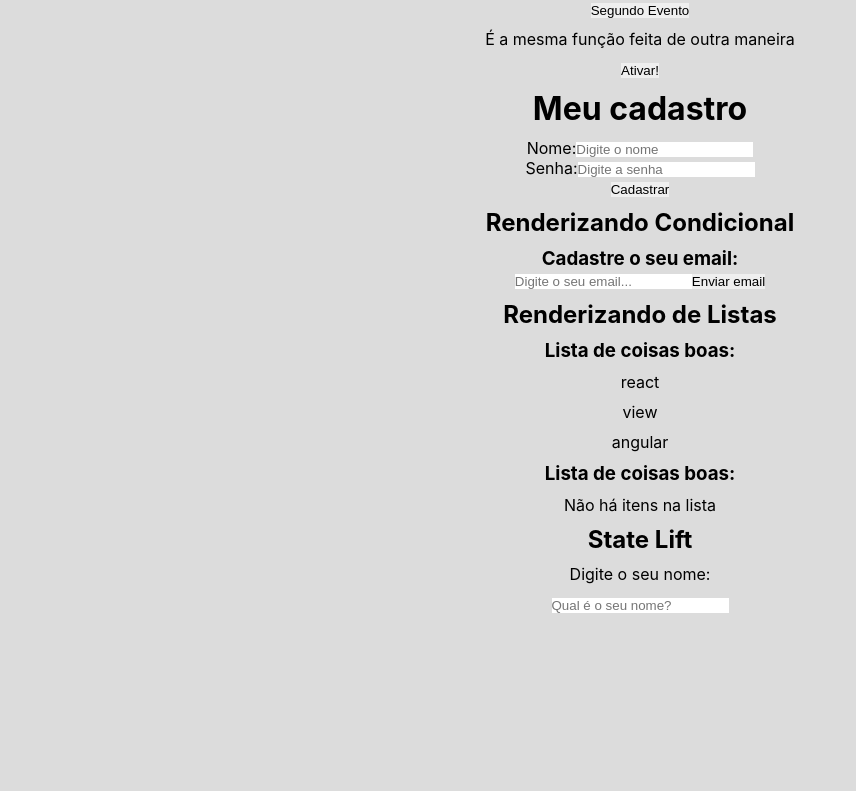
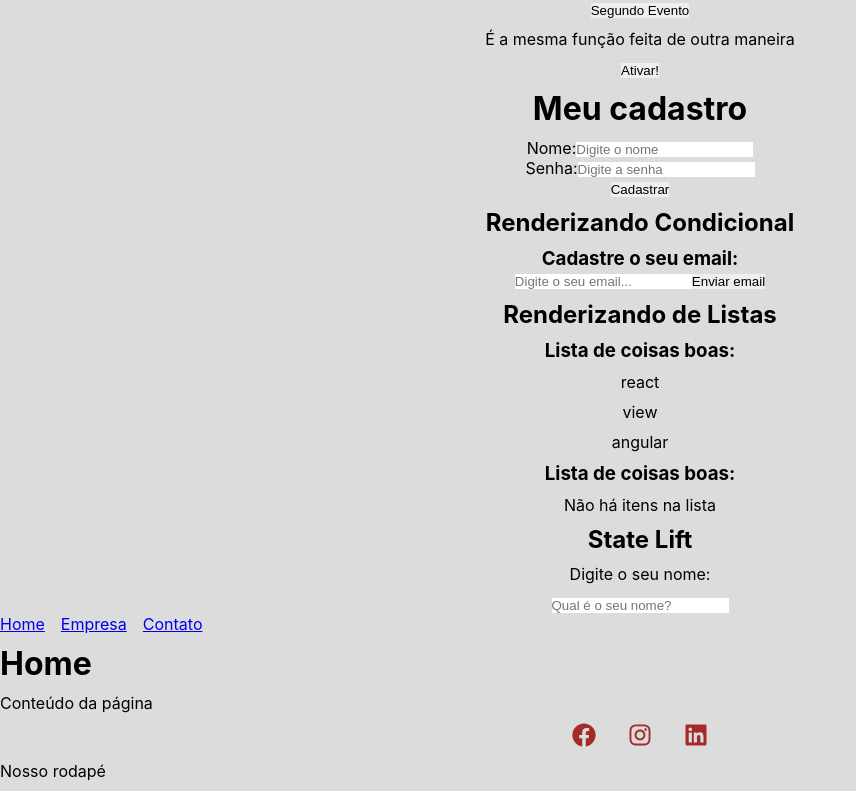
Before and after one commit to Henekei657/henekei, a React (Create React App) app in the folder meu-projeto/: page / in a window 1280 px wide. Shown: the part 1581-2372 px from the top of the page, without its empty margins (0-856 px from the left). Before the commit the page ends 2195 px from the top, so only its background shows below. Built offline with nearby package versions, Linux system fonts and the light colour scheme.

Commit message:
Update do projeto

```diff
--- a/meu-projeto/package.json
+++ b/meu-projeto/package.json
@@ -8,6 +8,8 @@
     "@testing-library/user-event": "^13.5.0",
     "react": "^18.2.0",
     "react-dom": "^18.2.0",
+    "react-icons": "^4.11.0",
+    "react-router-dom": "^6.15.0",
     "react-scripts": "5.0.1",
     "web-vitals": "^2.1.4"
   },
--- a/meu-projeto/src/App.js
+++ b/meu-projeto/src/App.js
@@ -11,6 +11,14 @@
 import Array from './components/array'
 import SeuNome from './components/seuNome'
 import Saudacao from './components/saudacao'
+import Home from './pages/home'
+import Empresa from './pages/empresa'
+import Contato from './pages/contato'
+import Navbar from './components/layout/navbar'
+import Footer from './components/layout/footer'
+//Componentes do react-router-dom
+import {BrowserRouter as Router, Routes, Route} from 'react-router-dom';
+
 
 function App() {
 
@@ -28,6 +36,7 @@
 
   return (
 
+    <Router>
       <div className="App">
 
         <h1> Olá React</h1>
@@ -84,6 +93,18 @@
       <SeuNome setNome = {setNome}/>
       <Saudacao nome={nome}/>
       </div>
+
+        <Navbar></Navbar>
+
+          <Routes>
+            <Route exact path="/" element={<Home/>} ></Route>
+            <Route exact path="/Empresa" element={<Empresa/>} ></Route>
+            <Route exact path="/Contato" element={<Contato/>} ></Route>
+          </Routes>
+
+          <Footer></Footer>
+
+    </Router>
   );
 }
 
--- /dev/null
+++ b/meu-projeto/src/components/layout/footer.js
@@ -0,0 +1,19 @@
+import style from './footer.module.css'
+import {FaFacebook, FaInstagram, FaLinkedin} from 'react-icons/fa'
+
+function Footer () {
+
+    return (
+
+    <footer>
+        <ul className={style.social_media}>
+            <li><FaFacebook/></li>
+            <li><FaInstagram/></li>
+            <li><FaLinkedin/></li>
+        </ul>
+        <p>Nosso rodapé</p>
+    </footer>
+    )
+}
+
+export default Footer;
--- /dev/null
+++ b/meu-projeto/src/components/layout/footer.module.css
@@ -0,0 +1,19 @@
+.social_media {
+
+    display: flex;
+    justify-content: center;
+    align-items: center;
+    list-style: none;
+}
+
+.social_media li {
+
+    margin: 0 1em;
+}
+
+.social_media svg {
+
+    font-size: 1.5em;
+    cursor: pointer;
+    color: brown;
+}
--- /dev/null
+++ b/meu-projeto/src/components/layout/navbar.js
@@ -0,0 +1,17 @@
+import {Link} from 'react-router-dom';
+import styles from './navbar.module.css';
+
+function navbar () {
+
+    return (
+
+        <ul className={styles.list}>
+            <li className={styles.item}><Link to="/">Home</Link></li>
+            <li className={styles.item}><Link to="/Empresa">Empresa</Link></li>
+            <li className={styles.item}><Link to="/Contato">Contato</Link></li>
+        </ul>
+
+    )
+}
+
+export default navbar;
--- /dev/null
+++ b/meu-projeto/src/components/layout/navbar.module.css
@@ -0,0 +1,10 @@
+.list {
+
+    display: flex;
+    list-style: none;
+}
+
+.item{
+
+    margin-right: 1em;
+}
--- /dev/null
+++ b/meu-projeto/src/pages/contato.js
@@ -0,0 +1,11 @@
+function Contato(){
+
+    return (
+        <div>
+            <h1>Contato</h1>
+            <p>Conteúdo da página</p>
+        </div>
+    )
+}
+
+export default Contato;
--- /dev/null
+++ b/meu-projeto/src/pages/empresa.js
@@ -0,0 +1,11 @@
+function Empresa(){
+
+    return (
+        <div>
+            <h1>Empresa</h1>
+            <p>Conteúdo da página</p>
+        </div>
+    )
+}
+
+export default Empresa;
--- /dev/null
+++ b/meu-projeto/src/pages/home.js
@@ -0,0 +1,11 @@
+function Home(){
+
+    return (
+        <div>
+            <h1>Home</h1>
+            <p>Conteúdo da página</p>
+        </div>
+    )
+}
+
+export default Home;
```
Also changed, not shown: meu-projeto/src/Empresa.js (added, +11 -0 lines), 1 other file (tests, documents, lock files or other folders). Lines whose indentation alone changed are shown as unchanged.
